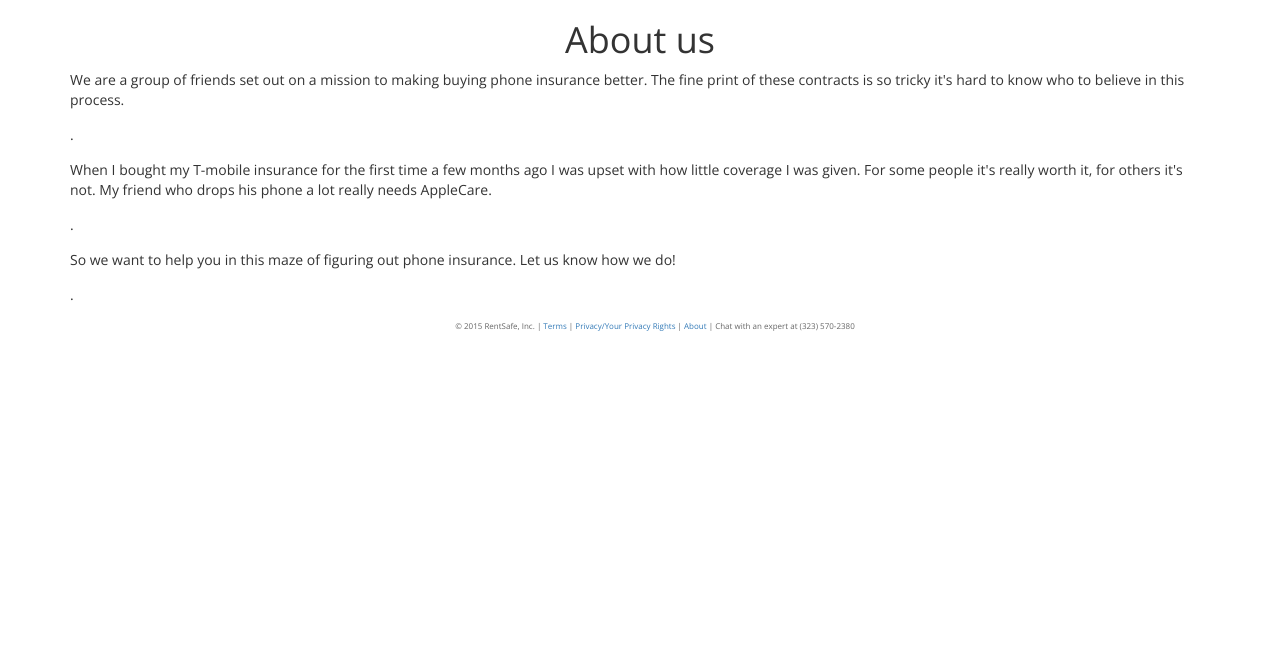
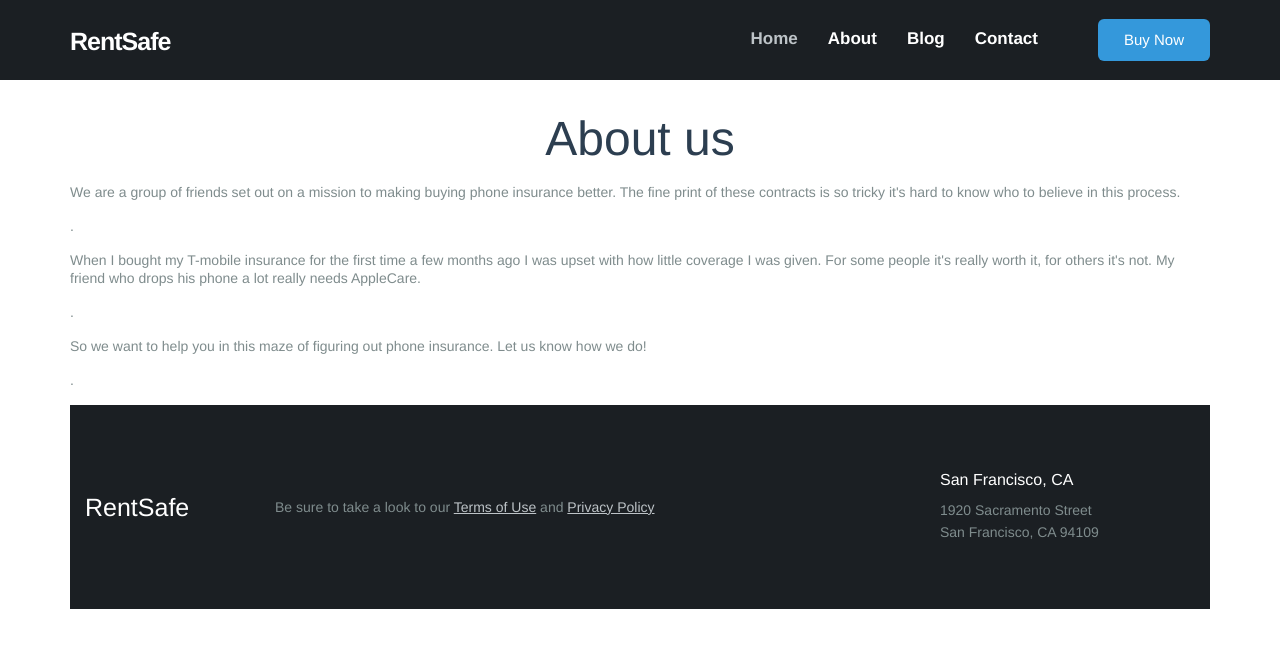
Before and after one commit to dlluncor/data-mining, a Flask app: page /about in a window 1280 px wide. Shown: the top 648 px of the page. Run offline with Flask 2, Linux system fonts and the light colour scheme; parts of the project's set-up code (start-up, migrations or seed data) failed here and were passed over; some libraries are stand-ins or nearby versions.

Commit message:
update page layout/errors page

```diff
--- a/renters/service/templates/errors/404.html
+++ b/renters/service/templates/errors/404.html
@@ -1,10 +1,7 @@
 {% extends "partials/base.html" %}
-{%block head %}
-    <link rel="stylesheet" href="assets/css/error.css">
-{% endblock %}
 {% block body %}
   {{ super() }}
   <div class="container">
-          <h1>Sorry, we don't have this page :(</h1>
+    <h1 style="text-align: center; height: 30rem;">Sorry, we don't have the page :(</h1>
   </div>
 {% endblock %}
--- a/renters/service/templates/partials/base.html
+++ b/renters/service/templates/partials/base.html
@@ -3,16 +3,18 @@
   <head>
   	{% block head %}
     <meta charset="utf-8">
-    <meta http-equiv="X-UA-Compatible" content="IE=edge">
-    <!-- <meta name="viewport" content="width=device-width,initial-scale=1.0"> -->
+    <title>RentSafe</title>
+    <meta name="apple-mobile-web-app-capable" content="yes" />
+    <meta name="viewport" content="width=device-width, initial-scale=1.0, maximum-scale=1.0, user-scalable=no" />
+    <meta name="apple-mobile-web-app-status-bar-style" content="black" />
+    <link rel="shortcut icon" href="/assets/images/favicon.ico">
+    <link rel="stylesheet" href="https://cdnjs.cloudflare.com/ajax/libs/twitter-bootstrap/3.3.5/css/bootstrap.min.css">
+    <link rel="stylesheet" href="/assets/css/flat-ui.css">
+    <!-- Using only with Flat-UI (free)-->
+    <link rel="stylesheet" href="/assets/css/icon-font.css">
+    <!-- end -->
+    <link rel="stylesheet" href="/assets/css/style.css">
 
-    <link rel="stylesheet" href="https://cdnjs.cloudflare.com/ajax/libs/twitter-bootstrap/3.3.5/css/bootstrap.min.css">
-    <link rel="stylesheet" href="/assets/css/all.css">
-    <link href='http://fonts.googleapis.com/css?family=Open+Sans:400,300,400italic,700' rel='stylesheet' type='text/css'>
-    <link href='http://fonts.googleapis.com/css?family=Lato:400,100,300,100italic,300italic,400italic,700,700italic' rel='stylesheet' type='text/css'>
-    <script src="https://cdnjs.cloudflare.com/ajax/libs/jquery/3.0.0-alpha1/jquery.js"></script>
-    <script src="https://cdnjs.cloudflare.com/ajax/libs/holder/2.8.1/holder.min.js"></script>
-    <script src="https://cdnjs.cloudflare.com/ajax/libs/twitter-bootstrap/3.3.5/js/bootstrap.min.js"></script>
     <script src="assets/js/libraries/ga.js"></script>
     <script src="assets/js/libraries/mixpanel.js"></script>
     <script>
@@ -24,6 +26,7 @@
     {% endblock %}
   </head>
   <body>
+  {% include 'partials/header.html' %}
   {% block body %}
   {% endblock %}
   {% include 'partials/footer.html' %}
--- a/renters/service/templates/partials/footer.html
+++ b/renters/service/templates/partials/footer.html
@@ -1,7 +1,21 @@
-<footer>
-    <div class="container text-center m-b-md">
-        <div class="copyright">
-          © 2015 RentSafe, Inc. | <a href="/terms">Terms</a> | <a href="/privacy_policy">Privacy/Your Privacy Rights</a> | <a href="/about">About</a> | <span>Chat with an expert at (323) 570-2380</span>
+<!-- footer-3 -->
+<footer class="footer-3">
+    <div class="container">
+        <div class="row v-center">
+            <div class="col-sm-2">
+                <a class="brand" href="#">RentSafe</a>
+            </div>
+            <div class="col-sm-7">
+                <div class="additional-links">
+                    Be sure to take a look to our <a href="/terms">Terms of Use</a> and <a href="privacy_policy">Privacy Policy</a>
+                </div>
+            </div>
+            <div class="col-sm-3">
+                <h6>San Francisco, CA</h6>
+                <div class="address">
+                    1920 Sacramento Street<br>San Francisco, CA 94109
+                </div>
+            </div>
         </div>
     </div>
 </footer>
--- /dev/null
+++ b/renters/service/templates/partials/header.html
@@ -0,0 +1,22 @@
+<!-- header-10 -->
+<header class="header-10">
+    <div class="container">
+        <div class="navbar col-sm-12" role="navigation">
+            <div class="navbar-header">
+                <button type="button" class="navbar-toggle"></button>
+                <a class="brand" href="/">RentSafe</a>
+             </div>
+            <div class="collapse navbar-collapse pull-right">
+                <ul class="nav pull-left">
+                    <li class="active"><a href="/">Home</a></li>
+                    <li><a href="#">About</a></li>
+                    <li><a href="#">Blog</a></li>
+                    <li><a href="#">Contact</a></li>
+                </ul>
+                <form class="navbar-form pull-left">
+                    <a class="btn btn-info" href="#">Buy Now</a>
+                </form>
+            </div>
+        </div>
+    </div>
+</header>
--- a/renters/service/templates/privacy_policy.html
+++ b/renters/service/templates/privacy_policy.html
@@ -142,4 +142,5 @@ Changes in this Privacy Policy
 
 We may change this Privacy Policy from time to time. The most recent version of the Privacy Policy will always be posted on the Website, with the "Effective Date" posted at the top of the Privacy Policy. We may revise and update this Privacy Policy if our practices change, as technology changes, or as we add new services or change existing ones. If we make any material changes to our Privacy Policy or how we handle your personal information, or we are going to use any Personal Information in a manner that is materially different from that stated in our Privacy Policy at the time we collected such information, we will give you a reasonable opportunity to consent to the change. By using our Website or Services after the Effective Date, you are deemed to consent to our then-current Privacy Policy.
     </pre>
+  </div>
 {% endblock %}
```
Also changed, not shown: renters/service/templates/errors/500.html (+1 -14 lines), renters/service/templates/index.html (+4 -67 lines).
